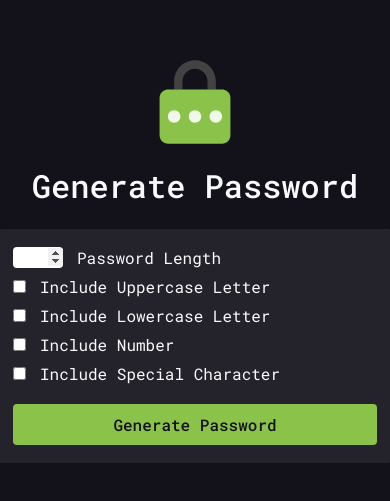
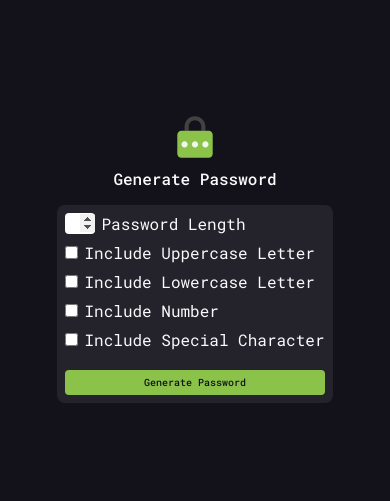
Before and after one commit to LeandroSimplicio/Gerador-de-senha, a plain HTML site: page index.html in a window 390 px wide. Shown: the part 165-666 px from the top of the page. Drawn offline with nearby package versions, Linux system fonts and the light colour scheme.

Commit message:
Aplicado responsividade para que o Gerador se adept melhor a outras formas de sites

```diff
--- a/style.css
+++ b/style.css
@@ -133,3 +133,121 @@ body {
 #generate:hover {
     background-color: var(--color-primary-2);
 }
+
+/* Media Queries para Responsividade */
+
+/* Tablets (768px a 1024px) */
+@media only screen and (max-width: 1024px) {
+    #container {
+        padding: 20px;
+    }
+
+    #password_items {
+        width: 90%;
+        max-width: 400px;
+    }
+
+    #password_img {
+        width: 80px;
+    }
+
+    #title {
+        font-size: 1.5rem;
+    }
+
+    #generate {
+        font-size: 14px;
+    }
+}
+
+/* Smartphones (425px a 768px) */
+@media only screen and (max-width: 768px) {
+    #container {
+        gap: 8px;
+    }
+
+    #password_img {
+        width: 60px;
+    }
+
+    #title {
+        font-size: 1.2rem;
+    }
+
+    #password_container {
+        max-width: 90%;
+        padding: 6px 12px;
+    }
+
+    #password {
+        font-size: 12px;
+    }
+
+    #copy {
+        font-size: 14px;
+    }
+
+    #password_items {
+        width: 90%;
+        padding: 12px;
+    }
+
+    .item {
+        gap: 8px;
+    }
+
+    #size {
+        width: 40px;
+    }
+
+    #generate {
+        font-size: 12px;
+        padding: 8px 0;
+    }
+}
+
+/* Smartphones pequenos (até 425px) */
+@media only screen and (max-width: 425px) {
+    #container {
+        gap: 6px;
+    }
+
+    #password_img {
+        width: 50px;
+    }
+
+    #title {
+        font-size: 1rem;
+    }
+
+    #password_container {
+        max-width: 100%;
+        padding: 4px 8px;
+    }
+
+    #password {
+        font-size: 10px;
+    }
+
+    #copy {
+        font-size: 12px;
+    }
+
+    #password_items {
+        width: 100%;
+        padding: 8px;
+    }
+
+    .item {
+        gap: 6px;
+    }
+
+    #size {
+        width: 30px;
+    }
+
+    #generate {
+        font-size: 10px;
+        padding: 6px 0;
+    }
+}
```
